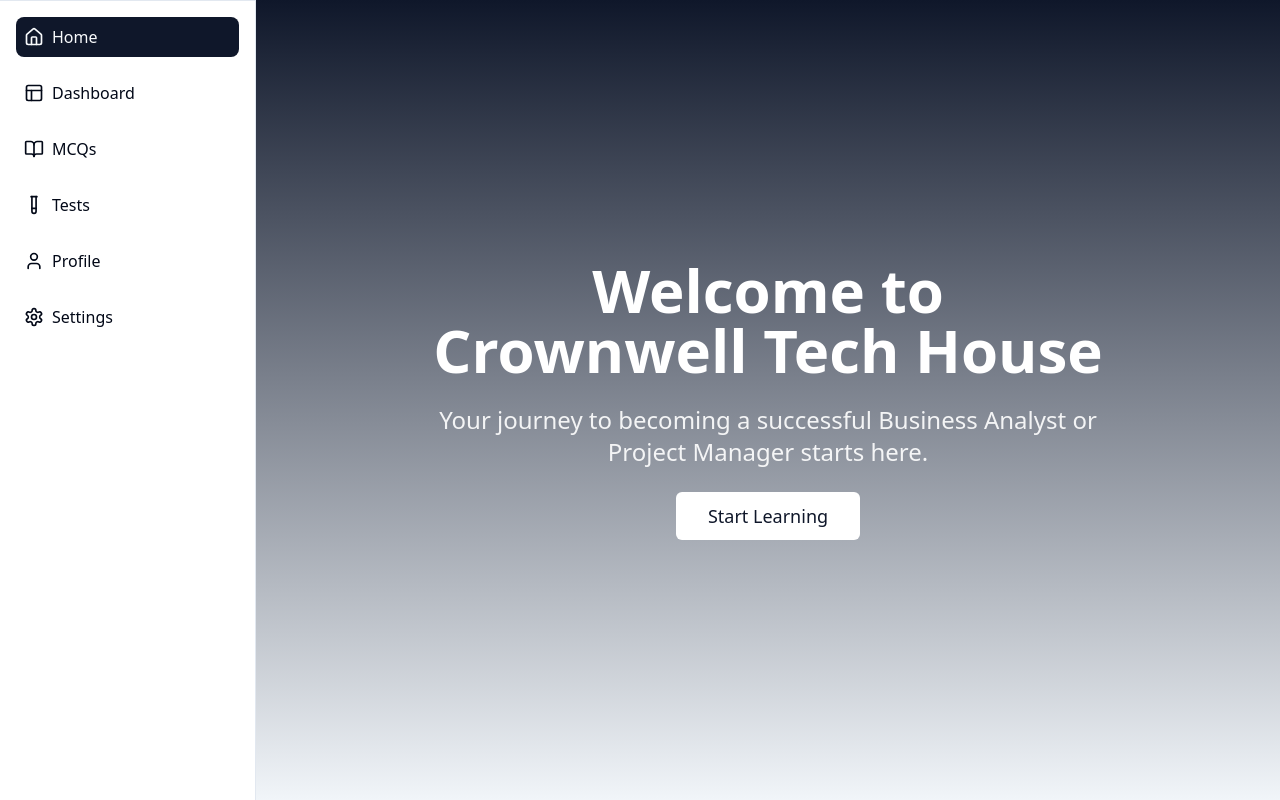
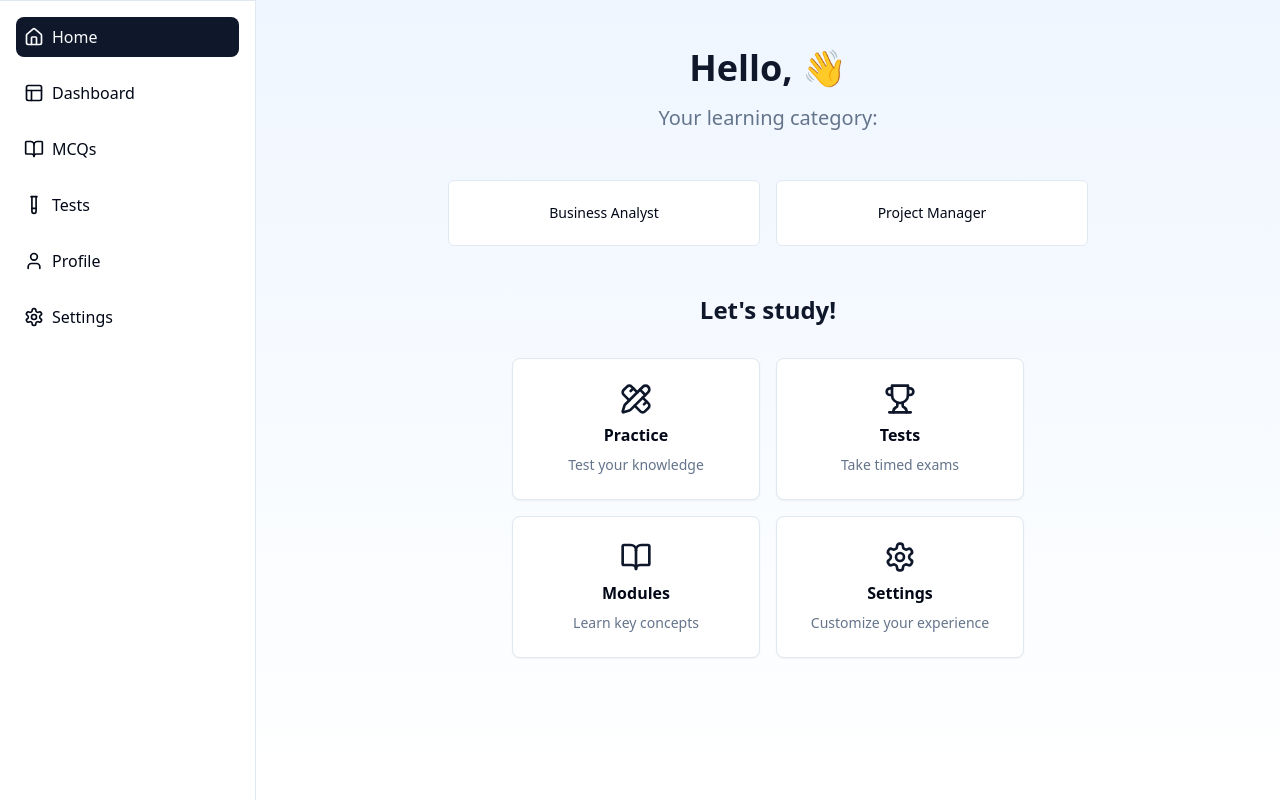
Before and after one commit to eniolaobat/crownwell-knowledge-hub, a React (Vite) app: page / in a window 1280 px wide. Built offline with nearby package versions, Linux system fonts and the light colour scheme.

Commit message:
Add landing page inspiration
Incorporate design elements and layout ideas from the attached landing page of a different app to enhance the current project's landing page.
[skip gpt_engineer]

```diff
--- /dev/null
+++ b/src/components/StudyOptions.tsx
@@ -0,0 +1,54 @@
+import { useNavigate } from "react-router-dom";
+import { Card } from "@/components/ui/card";
+import { PencilRuler, Trophy, BookOpen, Settings } from "lucide-react";
+
+export default function StudyOptions() {
+  const navigate = useNavigate();
+
+  const options = [
+    {
+      title: "Practice",
+      icon: PencilRuler,
+      route: "/quiz",
+      description: "Test your knowledge"
+    },
+    {
+      title: "Tests",
+      icon: Trophy,
+      route: "/tests",
+      description: "Take timed exams"
+    },
+    {
+      title: "Modules",
+      icon: BookOpen,
+      route: "/modules",
+      description: "Learn key concepts"
+    },
+    {
+      title: "Settings",
+      icon: Settings,
+      route: "/settings",
+      description: "Customize your experience"
+    }
+  ];
+
+  return (
+    <div className="grid grid-cols-2 gap-4 max-w-lg mx-auto">
+      {options.map((option) => (
+        <Card
+          key={option.title}
+          className="p-6 text-center hover:bg-accent cursor-pointer transition-colors"
+          onClick={() => navigate(option.route)}
+        >
+          <div className="flex flex-col items-center gap-2">
+            <option.icon className="h-8 w-8 text-primary" />
+            <h3 className="font-semibold">{option.title}</h3>
+            <p className="text-sm text-muted-foreground">
+              {option.description}
+            </p>
+          </div>
+        </Card>
+      ))}
+    </div>
+  );
+}
--- a/src/components/WelcomeHero.tsx
+++ b/src/components/WelcomeHero.tsx
@@ -1,25 +1,40 @@
 import { Button } from "@/components/ui/button";
-import { useNavigate } from "react-router-dom";
+import StudyOptions from "./StudyOptions";
 
 export default function WelcomeHero() {
-  const navigate = useNavigate();
+  return (
+    <div className="min-h-screen bg-gradient-to-b from-blue-50 to-white p-4 animate-fadeIn">
+      <div className="max-w-2xl mx-auto space-y-8 pt-8">
+        <div className="text-center space-y-4">
+          <h1 className="text-3xl md:text-4xl font-bold text-primary">
+            Hello, 👋
+          </h1>
+          <p className="text-xl text-muted-foreground">
+            Your learning category:
+          </p>
+        </div>
 
-  return (
-    <div className="min-h-screen flex flex-col items-center justify-center bg-gradient-to-b from-primary to-secondary p-4 animate-fadeIn">
-      <div className="text-center space-y-6 max-w-2xl">
-        <h1 className="text-4xl md:text-6xl font-bold text-white mb-4">
-          Welcome to Crownwell Tech House
-        </h1>
-        <p className="text-xl md:text-2xl text-white/90 mb-8">
-          Your journey to becoming a successful Business Analyst or Project Manager starts here.
-        </p>
-        <div className="space-y-4">
+        {/* Category Selection */}
+        <div className="flex justify-center gap-4 p-4">
           <Button
-            onClick={() => navigate("/quiz")}
-            className="bg-white text-primary hover:bg-white/90 text-lg px-8 py-6"
+            variant="outline"
+            className="flex-1 py-8 hover:bg-blue-50"
           >
-            Start Learning
+            Business Analyst
           </Button>
+          <Button
+            variant="outline"
+            className="flex-1 py-8 hover:bg-blue-50"
+          >
+            Project Manager
+          </Button>
+        </div>
+
+        <div className="text-center">
+          <h2 className="text-2xl font-semibold text-primary mb-8">
+            Let's study!
+          </h2>
+          <StudyOptions />
         </div>
       </div>
     </div>
```
